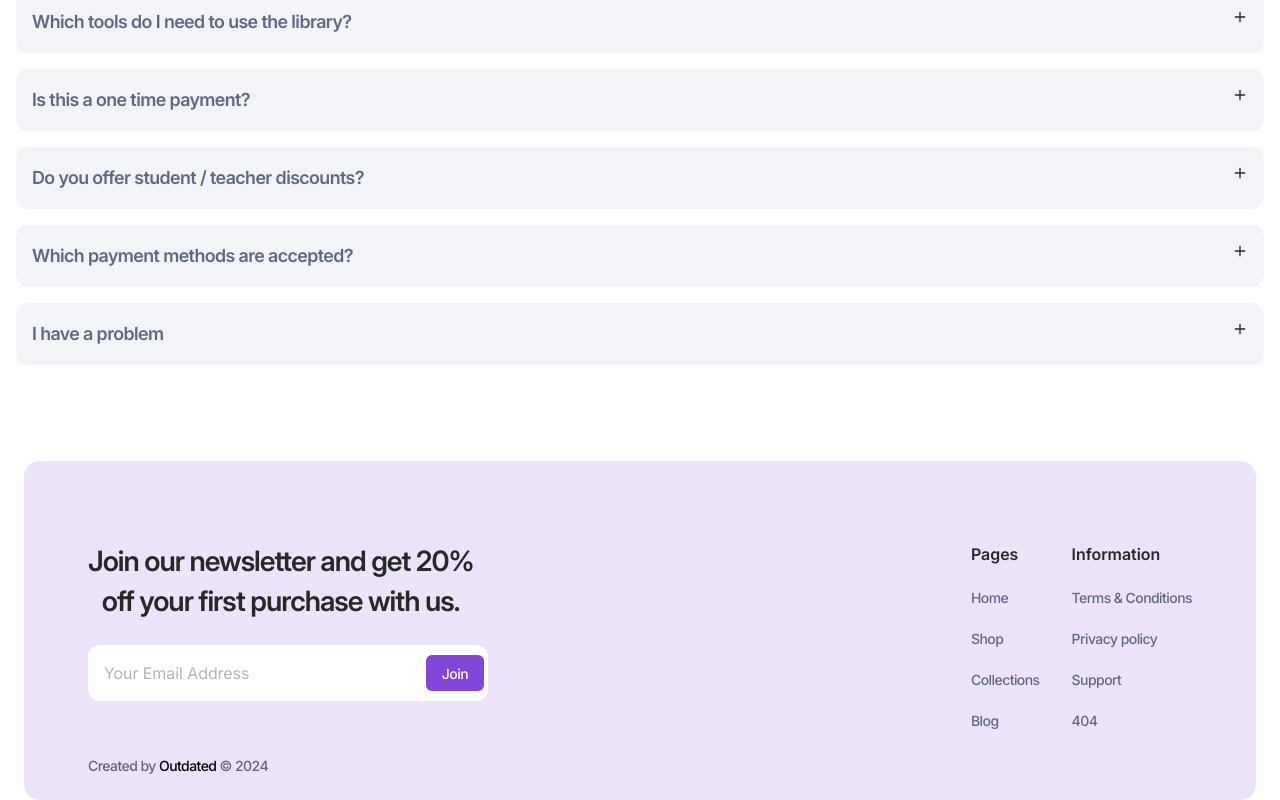
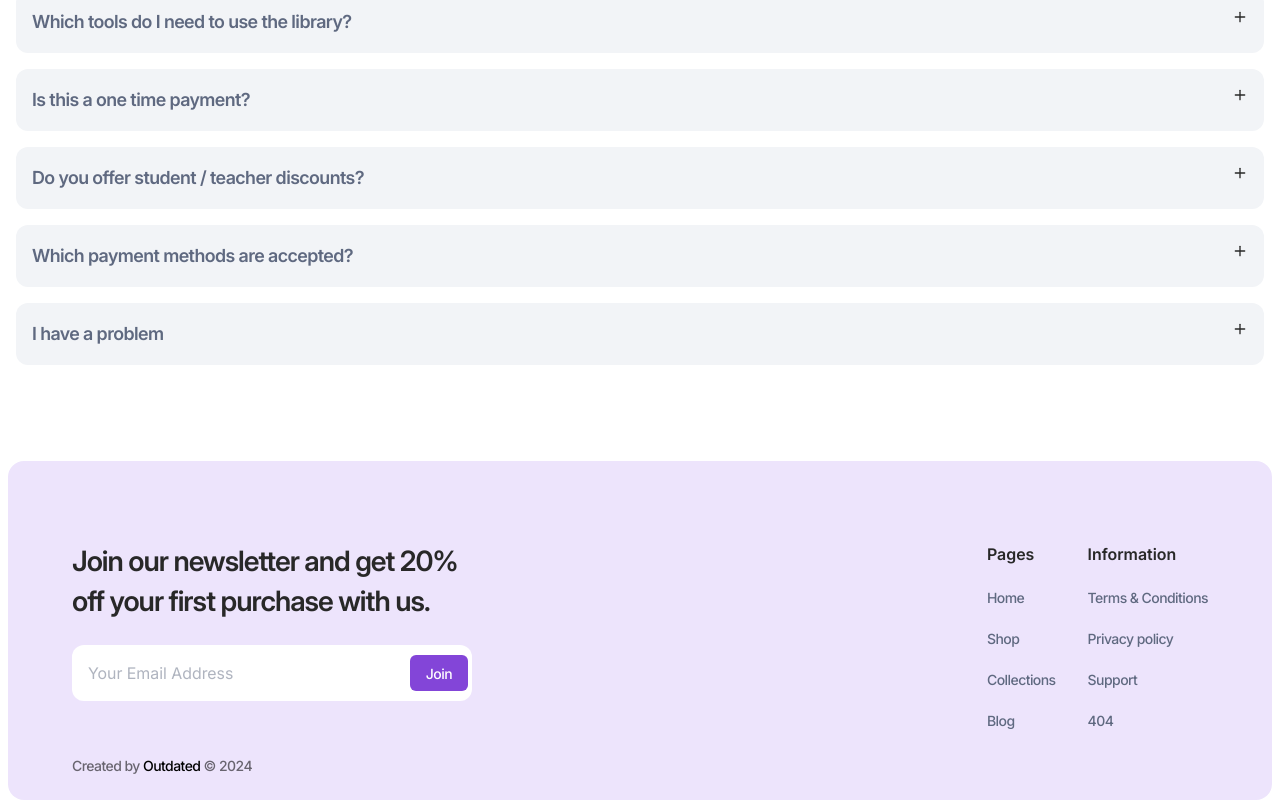
Before and after one commit to Hustle-Devs/commerce-store, a Next.js app: page / in a window 1280 px wide. Shown: the part 4654-5454 px from the top of the page. Built offline with nearby package versions, Linux system fonts and the light colour scheme.

Commit message:
Fix: Left Align Footer

```diff
--- a/src/app/globals.css
+++ b/src/app/globals.css
@@ -190,10 +190,10 @@ pt-[40px] sm:pt-[80px] px-[80px];
     @apply flex justify-center items-center gap-[3px] px-3 py-1 rounded-full;
   }
   .footer-sec {
-    @apply flex flex-col justify-center md:justify-start items-center md:items-start bg-primary mx-0 md:mx-2 lg:mx-6 md:px-12 lg:px-16 py-6 pt-10 md:pt-14 lg:pt-20 pb-6 rounded-2xl overflow-hidden md:text-left;
+    @apply flex flex-col justify-center sm:justify-start items-center md:items-start bg-primary mx-0 md:mx-2  md:px-12 lg:px-16 py-6 px-5 pt-10 md:pt-14 lg:pt-20 pb-6 rounded-2xl overflow-hidden md:text-left;
   }
   .footer-content {
-    @apply flex md:flex-row flex-col justify-center md:justify-between items-center md:items-start gap-8 w-full text-center;
+    @apply flex sm:flex-row flex-col justify-center md:justify-between items-start md:items-start gap-8 w-full text-center;
   }
   .footer-input {
     @apply bg-white p-4 rounded-xl w-full text-[#5f6980];
@@ -205,10 +205,10 @@ pt-[40px] sm:pt-[80px] px-[80px];
     @apply flex flex-col justify-start items-start gap-5;
   }
   .footer-author {
-    @apply flex justify-center md:justify-start items-center md:items-start w-full;
+    @apply flex md:justify-start items-center md:items-start w-full;
   }
   .footer-Newsletter {
-    @apply flex flex-col justify-center md:justify-start items-center md:items-start gap-6 mb-6;
+    @apply flex flex-col justify-center md:justify-start  md:items-start gap-6 mb-6;
   }
   .testimonial-section {
     @apply text-center;
--- a/src/components/layout/Footer.tsx
+++ b/src/components/layout/Footer.tsx
@@ -43,9 +43,9 @@ const Footer = () => {
     <>
       <section className="footer-sec">
         <div className="footer-content">
-          <div className="flex flex-col justify-start items-start gap-8 md:gap-10 lg:gap-12">
+          <div className="flex flex-col gap-8 md:gap-10 lg:gap-12">
             <div className="footer-Newsletter">
-              <h3 className="text-secondary-foreground">
+              <h3 className="text-secondary-foreground text-start">
                 Join our newsletter and get 20% <br />
                 off your first purchase with us.
               </h3>
```
